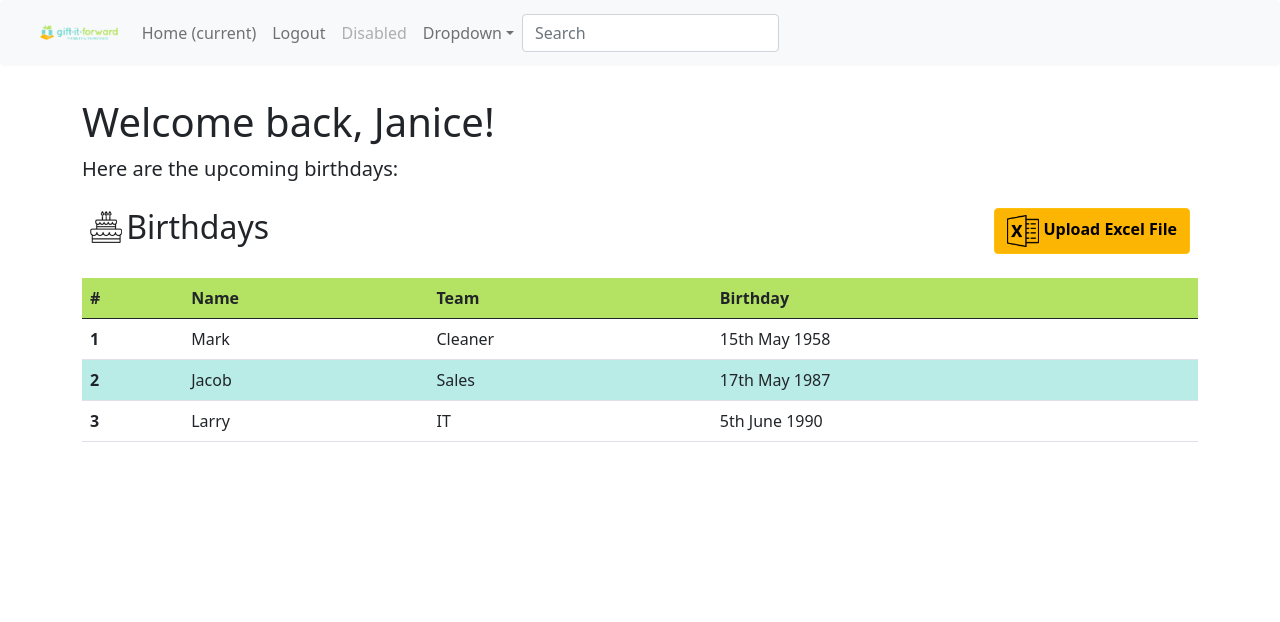
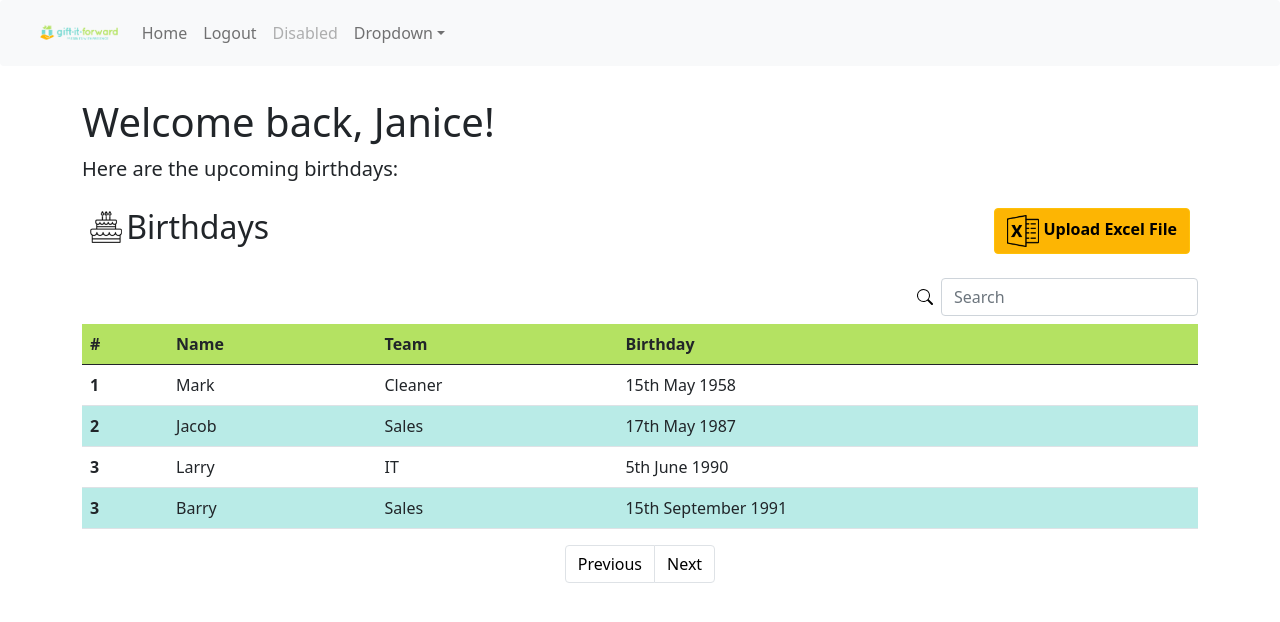
Before and after one commit to chaitanyabaranwal/GiftTeams, a Django app: page /home/ in a window 1280 px wide. Shown: the top 622 px of the page. Run offline with Django 3.2, Linux system fonts and the light colour scheme; some libraries are stand-ins or nearby versions.

Commit message:
Add db to gitignore, add search bar and table navigation

```diff
--- a/myproject/templates/birthdaytable.html
+++ b/myproject/templates/birthdaytable.html
@@ -68,6 +68,14 @@ body {
   padding-top: 2em;
 }
 
+.searchicon {
+  padding-right: 0.5em;
+}
+
+.page-link {
+  color: black;
+}
+
   </style>
 
   <body>
@@ -83,6 +91,13 @@ body {
           <h2>Birthdays</h2>
         </div>
         <div class="p-2 bd-highlight"><button type="button" class="btn btn-warning float-right"><img src="{% static 'img/excel.png' %}" class="excel"><span><strong> Upload Excel File</strong></span></button></div>
+      </div>
+
+      <div class="d-flex flex-row-reverse bd-highlight mb-2">
+        <form class="form-inline my-2 my-md-0">
+          <input class="form-control" type="text" placeholder="Search" aria-label="Search">
+        </form>
+        <img src="{% static 'img/search.svg' %}" class="searchicon">
       </div>
 
       <table class="table table-striped">
@@ -113,10 +128,25 @@ body {
             <td>IT</td>
             <td>5th June 1990</td>
           </tr>
+          <tr>
+            <th scope="row">3</th>
+            <td>Barry</td>
+            <td>Sales</td>
+            <td>15th September 1991</td>
+          </tr>
         </tbody>
       </table>
 
     </div> <!-- /container -->
 
+    <div class="d-flex justify-content-center mb-2">
+    <nav aria-label="Page navigation example">
+      <ul class="pagination">
+        <li class="page-item"><a class="page-link" href="#">Previous</a></li>
+        <li class="page-item"><a class="page-link" href="#">Next</a></li>
+      </ul>
+    </nav>
+    </div>
+
 
 </body></html>
--- a/myproject/templates/includes/nav.html
+++ b/myproject/templates/includes/nav.html
@@ -1,14 +1,14 @@
 {% load static %}
-<nav class="navbar navbar-expand-lg navbar-light bg-light rounded">
+<nav class="navbar navbar-expand navbar-light bg-light rounded">
   <a class="navbar-brand" href="#"><img src="{% static 'img/giftitforward.png' %}" class="giftimg"></a>
   <button class="navbar-toggler" type="button" data-toggle="collapse" data-target="#navbarsExample09" aria-controls="navbarsExample09" aria-expanded="false" aria-label="Toggle navigation">
     <span class="navbar-toggler-icon"></span>
   </button>
 
-  <div class="collapse navbar-collapse" id="navbarsExample09">
+  <div class="navbar-expand" id="navbarsExample09">
     <ul class="navbar-nav mr-auto">
       <li class="nav-item active">
-        <a class="nav-link" href="#">Home <span class="sr-only">(current)</span></a>
+        <a class="nav-link" href="#">Home</a>
       </li>
       <li class="nav-item">
         <a class="nav-link" href="{% url 'signout' %}">Logout</a>
@@ -25,8 +25,5 @@
         </div>
       </li>
     </ul>
-    <form class="form-inline my-2 my-md-0">
-      <input class="form-control" type="text" placeholder="Search" aria-label="Search">
-    </form>
   </div>
 </nav>
```
Also changed, not shown: myproject/db.sqlite3 (deleted), myproject/static/img/search.svg (added), 1 other file.
